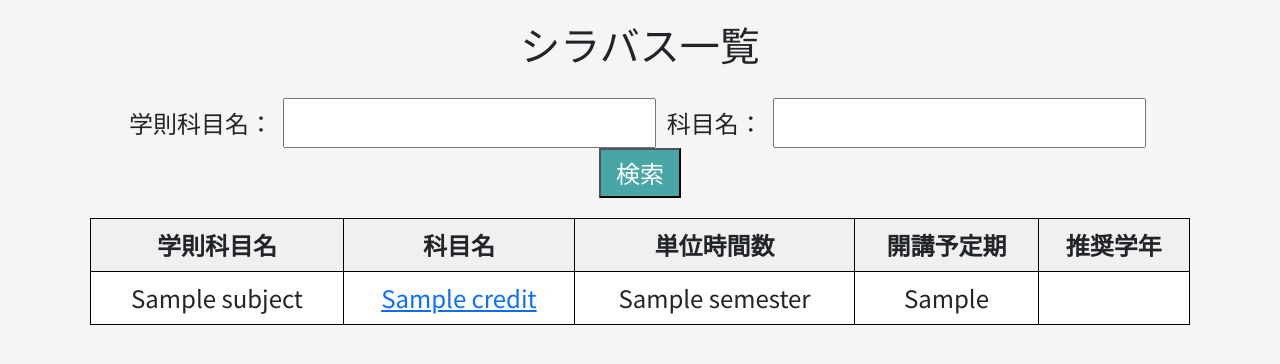
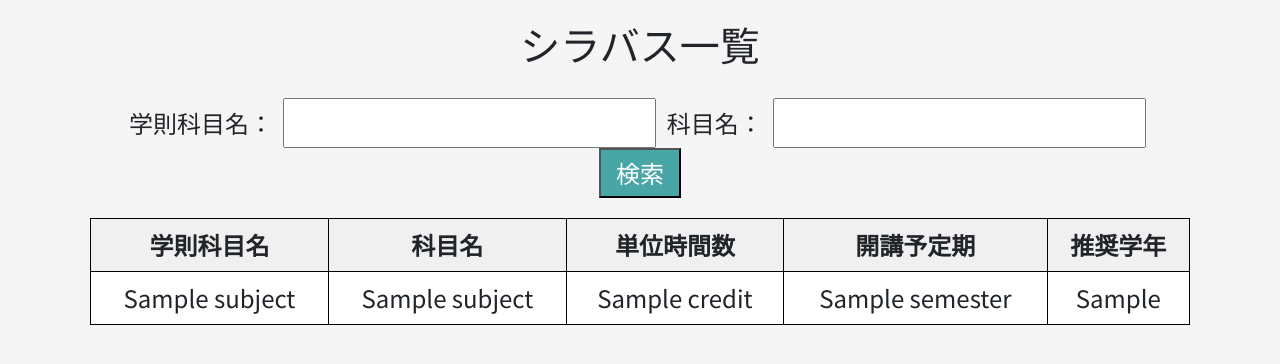
Before and after one commit to yoshiokaharuto/2025_spring_hakkason, a Flask app: page /serch in a window 1280 px wide. Shown: the part 80-444 px from the top of the page. Run offline with Flask 3, Linux system fonts and the light colour scheme; a database or web service that is not in the repository returns one stand-in record (values such as "Sample title"); some libraries are stand-ins or nearby versions.

Commit message:
シラバス一覧修正

```diff
--- a/db.py
+++ b/db.py
@@ -123,7 +123,7 @@ def syllabus():
         return []
 
 def search(semester_name, subject_name):
-    sql = 'SELECT regulation_subject.name, subject.name, subject.credit, subject.semester, subject.recommended_grade FROM subject JOIN regulation_subject ON subject.regulation_subject_id = regulation_subject.regulation_subject_id WHERE regulation_subject.name LIKE %s AND subject.name LIKE %s'
+    sql = 'SELECT subject.subject_id,  regulation_subject.name, subject.name, subject.credit, subject.semester, subject.recommended_grade FROM subject JOIN regulation_subject ON subject.regulation_subject_id = regulation_subject.regulation_subject_id WHERE regulation_subject.name LIKE %s AND subject.name LIKE %s'
     try:
         connection = get_connection()
         with connection.cursor() as cursor:
--- a/templates/syllabus.html
+++ b/templates/syllabus.html
@@ -64,7 +64,7 @@
                     {% for subject in subjects %}
                     <tr>
                         <td>{{ subject[1] }}</td>
-                        <td><a href="{{url_for('syllabus.syllabus_detail')}}?id={{subject[0]}}" name="id" class="list">{{ subject[2] }}</td>
+                        <td>{{ subject[2] }}</td>
                         <td>{{ subject[3] }}</td>
                         <td>{{ subject[4] }}</td>
                         <td>{{ subject[5] }}</td>
```
